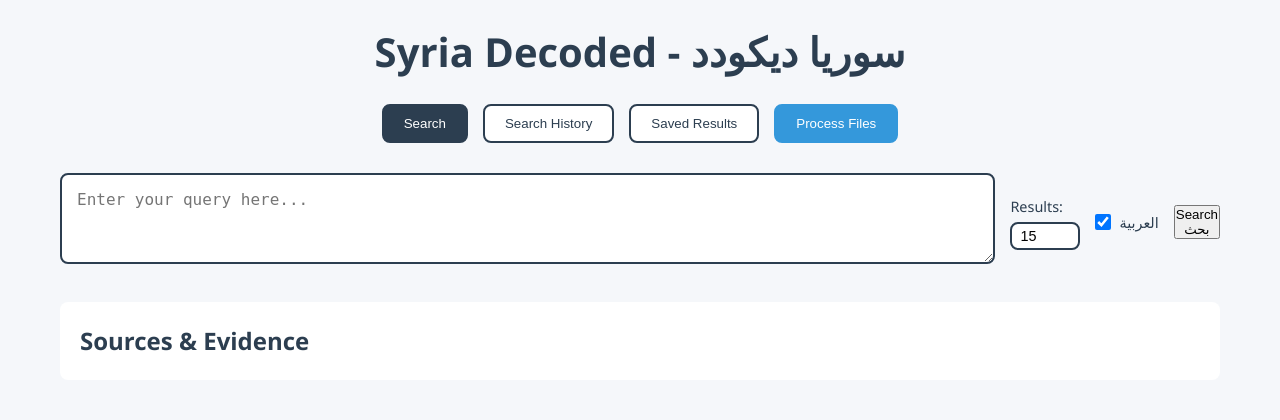
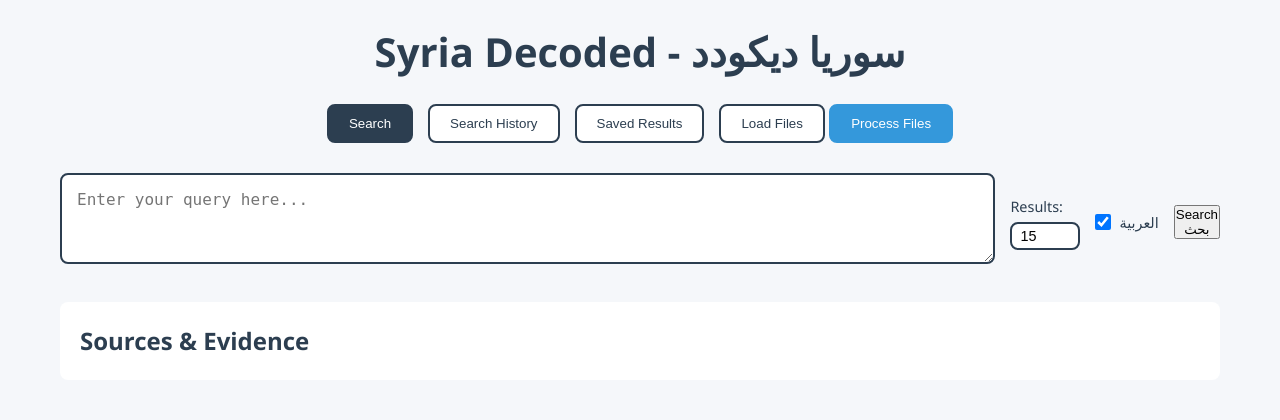
Before and after one commit to Muhanad-husn/hybridRAG, a Flask app: page / in a window 1280 px wide. Shown: the top 420 px of the page. Run offline with Flask 3, Linux system fonts and the light colour scheme; parts of the project's set-up code (start-up, migrations or seed data) failed here and were passed over.

Commit message:
Add separate Load Files and Process Files functionality: - Add new /upload-files route for file handling - Separate UI buttons for loading and processing - Update frontend to handle both operations independently

```diff
--- a/app.py
+++ b/app.py
@@ -302,6 +302,38 @@ def generate_result():
 # Initialize HyperRAG with app logger
 rag_system = HyperRAG(logger=logger)
 
+@app.route('/upload-files', methods=['POST'])
+@log_request
+def upload_files():
+    try:
+        # Get the raw_documents directory path
+        raw_docs_dir = os.path.join("data", "raw_documents")
+
+        # Delete existing files in raw_documents
+        for filename in os.listdir(raw_docs_dir):
+            file_path = os.path.join(raw_docs_dir, filename)
+            try:
+                if os.path.isfile(file_path):
+                    os.unlink(file_path)
+            except Exception as e:
+                logger.error(f"Error deleting file {file_path}: {str(e)}")
+
+        # Process uploaded files
+        uploaded_files = request.files.getlist('files')
+        if not uploaded_files:
+            return jsonify({'error': 'No files uploaded'}), 400
+
+        # Save uploaded files
+        for file in uploaded_files:
+            if file.filename:
+                file.save(os.path.join(raw_docs_dir, file.filename))
+
+        return jsonify({'message': 'Files uploaded successfully'})
+
+    except Exception as e:
+        logger.error(f"File upload error: {str(e)}")
+        return jsonify({'error': str(e)}), 500
+
 @app.route('/process-documents', methods=['POST'])
 @log_request
 def process_documents():
--- a/static/js/script.js
+++ b/static/js/script.js
@@ -53,8 +53,64 @@ document.addEventListener('DOMContentLoaded', function() {
         }
     }
 
+    // File Upload functionality
+    const loadFilesBtn = document.getElementById('loadFilesBtn');
+    const processFilesBtn = document.getElementById('processFilesBtn');
+    const fileInput = document.getElementById('fileInput');
+
+    if (loadFilesBtn && fileInput) {
+        // Trigger file input when Load Files button is clicked
+        loadFilesBtn.addEventListener('click', () => {
+            fileInput.click();
+        });
+
+        // Handle file selection
+        fileInput.addEventListener('change', async (event) => {
+            if (!event.target.files.length) return;
+
+            try {
+                // Reset log state and start polling
+                lastLogTimestamp = '';
+                loadingIndicator.classList.remove('hidden');
+                startLogPolling();
+                loadFilesBtn.disabled = true;
+                processFilesBtn.disabled = true;
+
+                // Clear any previous content
+                const statusElement = document.getElementById('operationStatus');
+                statusElement.textContent = 'Uploading files...';
+
+                // Upload the files
+                const formData = new FormData();
+                for (const file of event.target.files) {
+                    formData.append('files', file);
+                }
+
+                const uploadResponse = await fetch('/upload-files', {
+                    method: 'POST',
+                    body: formData
+                });
+
+                if (!uploadResponse.ok) {
+                    const uploadData = await uploadResponse.json();
+                    throw new Error(uploadData.error || 'Failed to upload files');
+                }
+
+                statusElement.textContent = 'Files uploaded successfully';
+            } catch (error) {
+                console.error('[Load Files] Error:', error);
+                displayError(error.message);
+            } finally {
+                stopLogPolling();
+                loadFilesBtn.disabled = false;
+                processFilesBtn.disabled = false;
+                loadingIndicator.classList.add('hidden');
+                fileInput.value = ''; // Clear file input
+            }
+        });
+    }
+
     // Process Files functionality
-    const processFilesBtn = document.getElementById('processFilesBtn');
     if (processFilesBtn) {
         processFilesBtn.addEventListener('click', async () => {
             // Show warning dialog
@@ -67,13 +123,14 @@ document.addEventListener('DOMContentLoaded', function() {
                 lastLogTimestamp = '';
                 loadingIndicator.classList.remove('hidden');
                 startLogPolling();
+                loadFilesBtn.disabled = true;
                 processFilesBtn.disabled = true;
 
                 // Clear any previous content
                 const statusElement = document.getElementById('operationStatus');
-                statusElement.textContent = 'Starting file processing...';
+                statusElement.textContent = 'Processing files...';
 
-                const response = await fetch('/process-documents', {
+                const processResponse = await fetch('/process-documents', {
                     method: 'POST',
                     headers: {
                         'Content-Type': 'application/json'
@@ -85,24 +142,25 @@ document.addEventListener('DOMContentLoaded', function() {
                     })
                 });
 
-                const data = await response.json();
+                const processData = await processResponse.json();
 
-                if (response.ok) {
+                if (processResponse.ok) {
                     // Wait 5 seconds to show final logs
                     await new Promise(resolve => setTimeout(resolve, 5000));
 
                     // Update stats and navigate to search
-                    document.getElementById('docCount').textContent = data.vector_count || 0;
-                    document.getElementById('nodeCount').textContent = data.node_count || 0;
+                    document.getElementById('docCount').textContent = processData.vector_count || 0;
+                    document.getElementById('nodeCount').textContent = processData.node_count || 0;
                     document.querySelector('[data-view="search"]').click();
                 } else {
-                    throw new Error(data.error || 'Failed to process files');
+                    throw new Error(processData.error || 'Failed to process files');
                 }
             } catch (error) {
                 console.error('[Process Files] Error:', error);
                 displayError(error.message);
             } finally {
                 stopLogPolling();
+                loadFilesBtn.disabled = false;
                 processFilesBtn.disabled = false;
                 loadingIndicator.classList.add('hidden');
             }
--- a/templates/index.html
+++ b/templates/index.html
@@ -14,7 +14,11 @@
                 <button class="nav-btn active" data-view="search">Search</button>
                 <button class="nav-btn" data-view="history">Search History</button>
                 <button class="nav-btn" data-view="saved">Saved Results</button>
-                <button id="processFilesBtn" class="nav-btn process-files">Process Files</button>
+                <div class="file-actions">
+                    <input type="file" id="fileInput" multiple style="display: none">
+                    <button id="loadFilesBtn" class="nav-btn">Load Files</button>
+                    <button id="processFilesBtn" class="nav-btn process-files">Process Files</button>
+                </div>
             </nav>
         </header>
 
```
